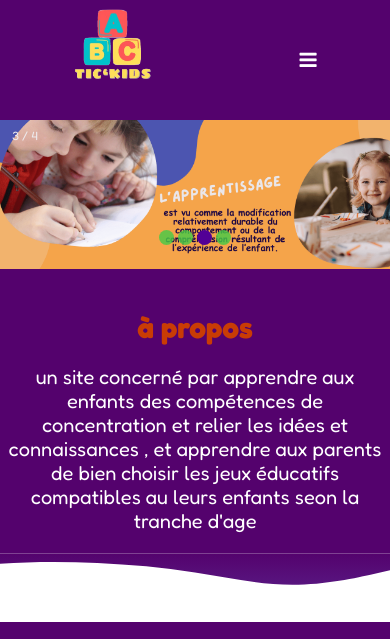
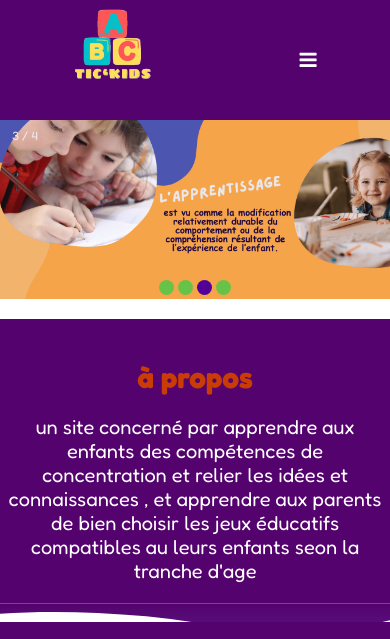
Before and after one commit to fatimaaitmouss/tic_kids.github.io, a plain HTML site: page index.html in a window 390 px wide. Shown: the top 639 px of the page. Drawn offline with Linux system fonts and the light colour scheme.

Commit message:
Update style.css

```diff
--- a/style.css
+++ b/style.css
@@ -399,7 +399,7 @@ nav input{
   .dots{
   text-align: center;
   padding: 20px;
-  margin-top:-90px;
+  margin-top:-40px;
 }
 }
   .container{
```
